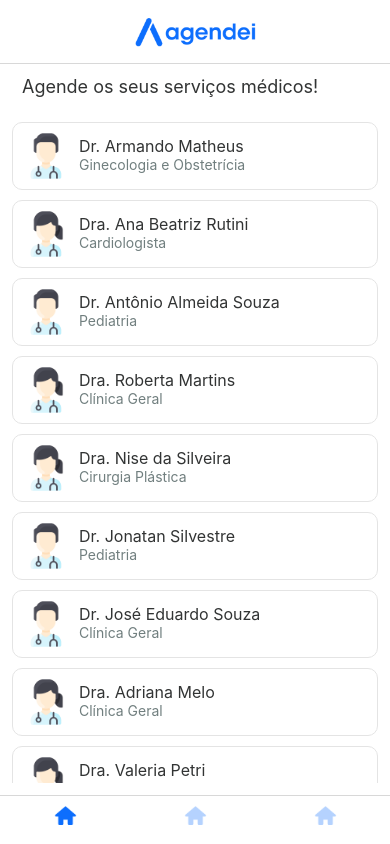
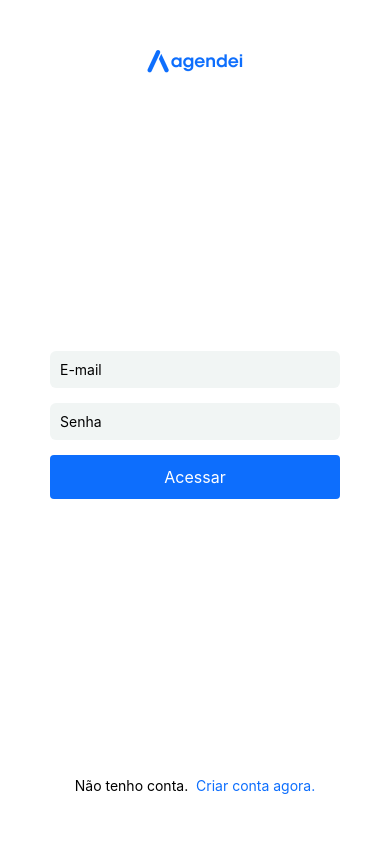
Before and after one commit to vandodev/Agendei, a React Native app in the folder mobile/: screen / in a window 390 px wide. Built offline with nearby package versions, Linux system fonts and the light colour scheme; what react-native-calendars would draw is missing.

Commit message:
:ambulance: :heart: :hospital: Mobile - Configurando axios

```diff
--- a/mobile/package.json
+++ b/mobile/package.json
@@ -13,6 +13,7 @@
     "@react-navigation/bottom-tabs": "^7.2.0",
     "@react-navigation/native": "^7.0.14",
     "@react-navigation/native-stack": "^7.2.0",
+    "axios": "^1.7.9",
     "expo": "~52.0.23",
     "expo-status-bar": "~2.0.0",
     "react": "18.3.1",
--- a/mobile/src/routes/routes.js
+++ b/mobile/src/routes/routes.js
@@ -3,7 +3,7 @@ import RoutesOpen from "./routesOpen"
 
 function Routes(){
     const user = {
-        id_user:1
+        // id_user:1
     }
 
     return user.id_user ? <RoutesPrivate/> : <RoutesOpen/>
```
Also changed, not shown: mobile/src/constants/api.ts (added, +7 -0 lines), 1 other file (tests, documents, lock files or other folders).
